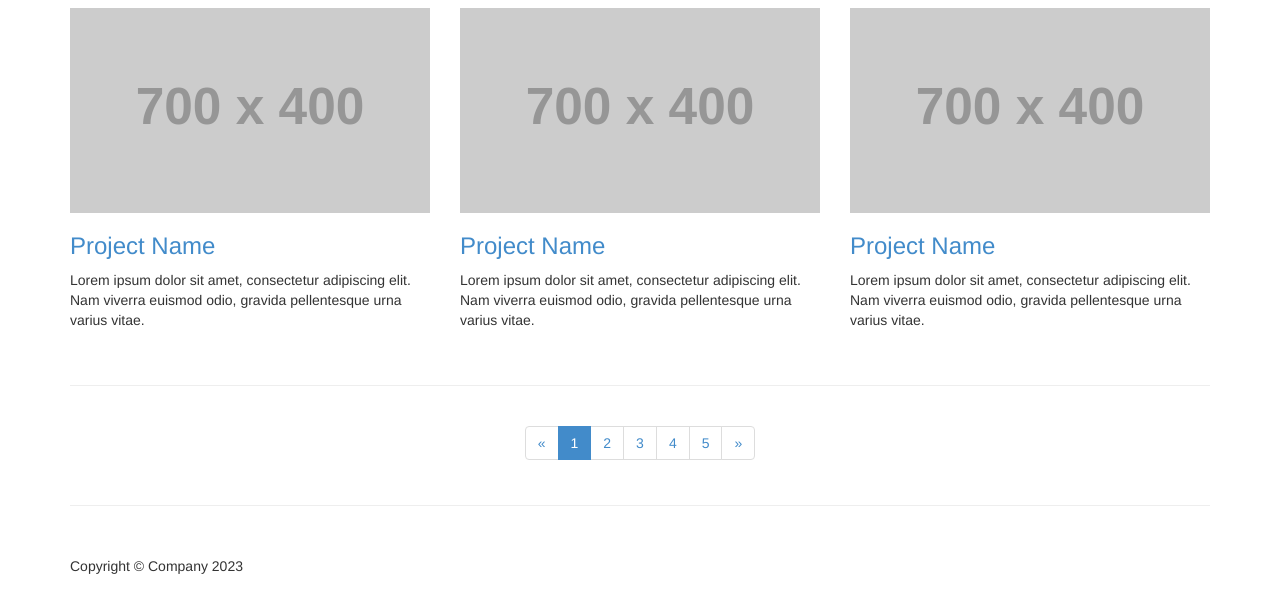
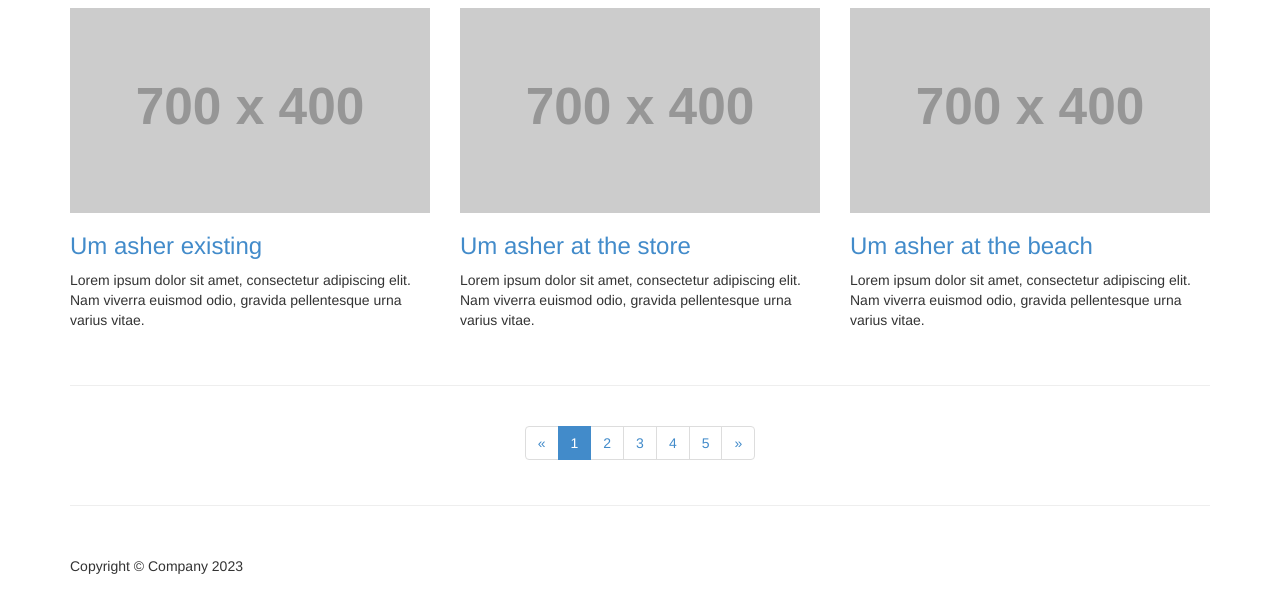
Before and after one commit to kayjohn1512/kayjohn1512.github.io, a plain HTML site: page index.html in a window 1280 px wide. Shown: the part 152-764 px from the top of the page. Drawn offline with Linux system fonts and the light colour scheme; placeholder pictures from the web are drawn by us.

Commit message:
Update index.html

```diff
--- a/index.html
+++ b/index.html
@@ -54,19 +54,19 @@
 
         <div class="col-md-4 portfolio-item">
           <a href="#project-link"><img class="img-responsive" src="http://placehold.it/700x400"></a>
-          <h3><a href="#project-link">Project Name</a></h3>
+          <h3><a href="#project-link">Um asher existing</a></h3>
           <p>Lorem ipsum dolor sit amet, consectetur adipiscing elit. Nam viverra euismod odio, gravida pellentesque urna varius vitae.</p>
         </div>
 
         <div class="col-md-4 portfolio-item">
           <a href="#project-link"><img class="img-responsive" src="http://placehold.it/700x400"></a>
-          <h3><a href="#project-link">Project Name</a></h3>
+          <h3><a href="#project-link">Um asher at the store</a></h3>
           <p>Lorem ipsum dolor sit amet, consectetur adipiscing elit. Nam viverra euismod odio, gravida pellentesque urna varius vitae.</p>
         </div>
 
         <div class="col-md-4 portfolio-item">
           <a href="#project-link"><img class="img-responsive" src="http://placehold.it/700x400"></a>
-          <h3><a href="#project-link">Project Name</a></h3>
+          <h3><a href="#project-link">Um asher at the beach</a></h3>
           <p>Lorem ipsum dolor sit amet, consectetur adipiscing elit. Nam viverra euismod odio, gravida pellentesque urna varius vitae.</p>
         </div>
 
```
